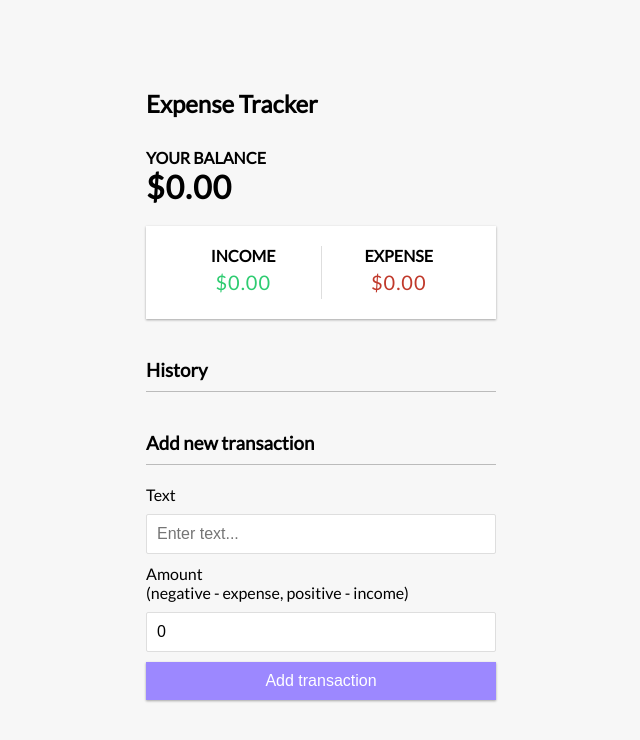
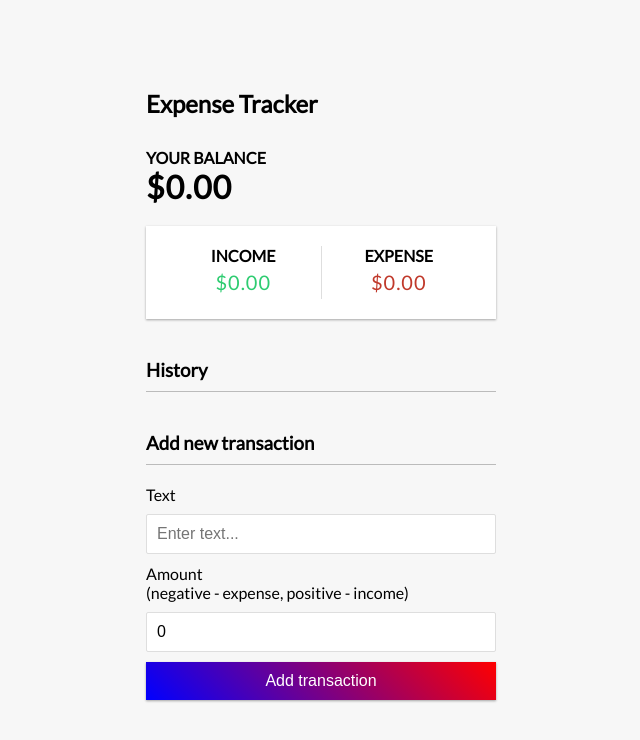
Before and after one commit to samadakram/Expense-Tracker-PWA, a React (Create React App) app: page / in a window 1280 px wide. Shown: the top 740 px of the page, without its empty margins (319-959 px from the left). Built offline with nearby package versions, Linux system fonts and the light colour scheme.

Commit message:
Update App.css

```diff
--- a/src/App.css
+++ b/src/App.css
@@ -89,7 +89,8 @@ input[type='number'] {
 
 .btn {
   cursor: pointer;
-  background-color: #9c88ff;
+  /* background-color: #9c88ff; */
+  background: linear-gradient(45deg,blue,red);
   box-shadow: var(--box-shadow);
   color: #fff;
   border: 0;
```
